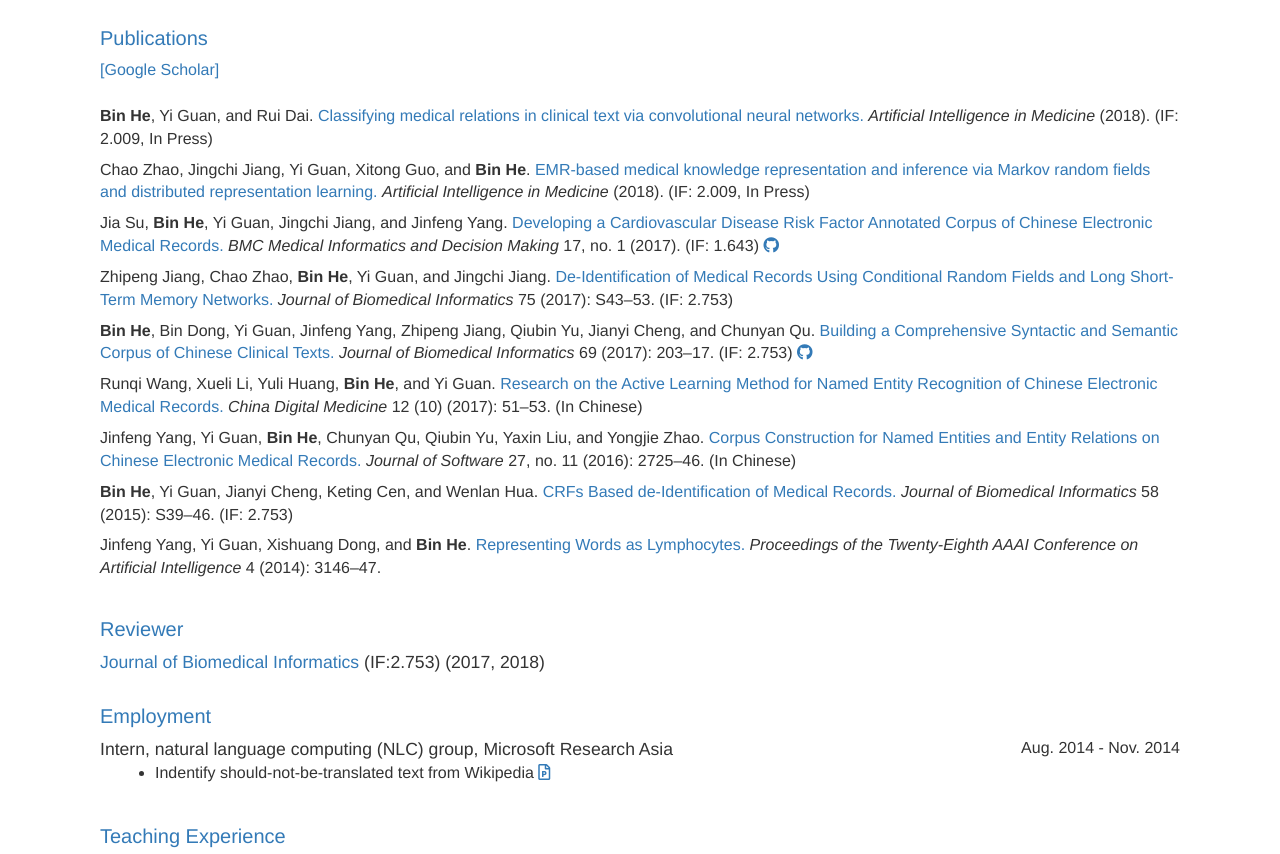
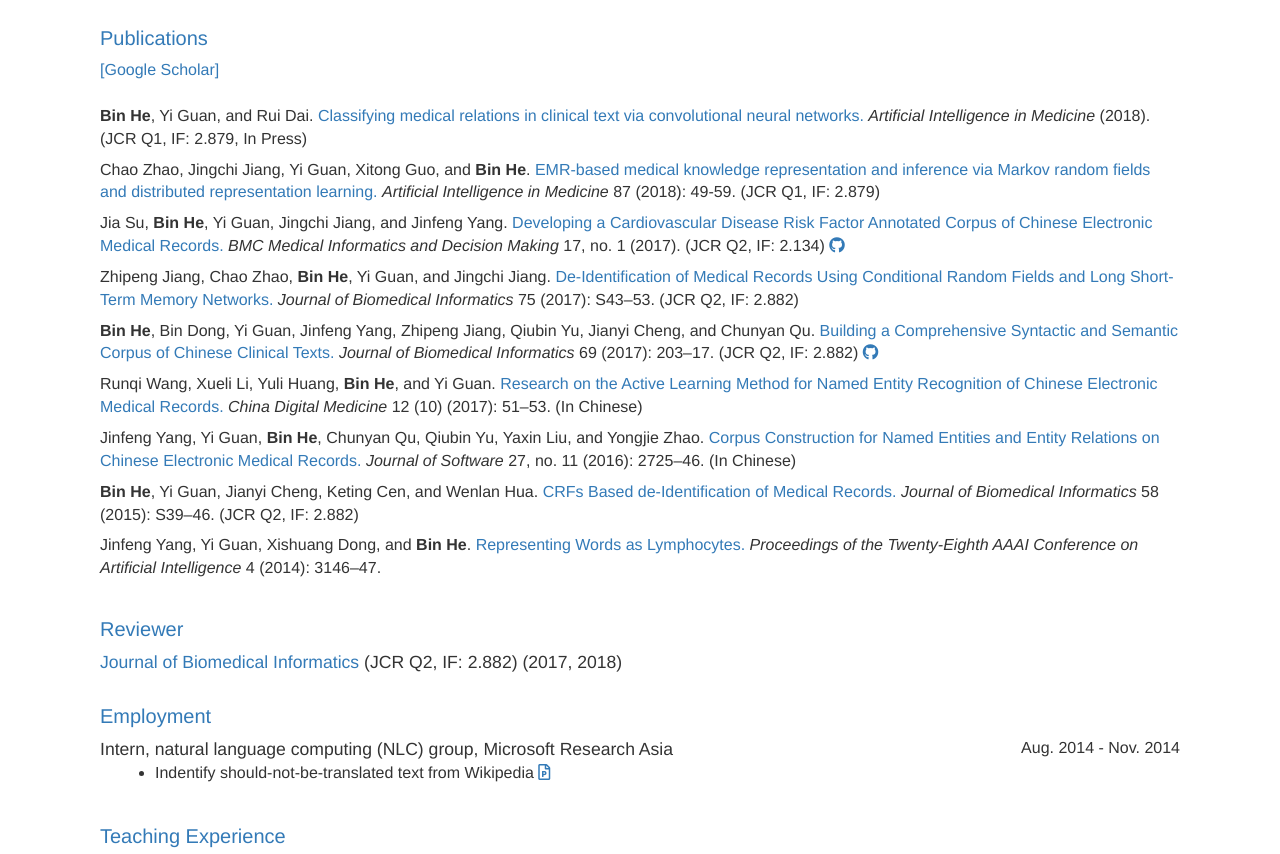
Before and after one commit to BinHeRunning/binherunning.github.io, a plain HTML site: page index.html in a window 1280 px wide. Shown: the part 731-1585 px from the top of the page. Drawn offline with nearby package versions, Linux system fonts and the light colour scheme; some packages are replaced by stand-ins of ours.

Commit message:
update sci information

```diff
--- a/index.html
+++ b/index.html
@@ -140,27 +140,27 @@
     <br/><br/>
 
     <div class="row">
-      <strong>Bin He</strong>, Yi Guan, and Rui Dai. <a href="https://www.sciencedirect.com/science/article/pii/S0933365717305523">Classifying medical relations in clinical text via convolutional neural networks.</a> <em>Artificial Intelligence in Medicine</em> (2018). (IF: 2.009, In Press)
+      <strong>Bin He</strong>, Yi Guan, and Rui Dai. <a href="https://www.sciencedirect.com/science/article/pii/S0933365717305523">Classifying medical relations in clinical text via convolutional neural networks.</a> <em>Artificial Intelligence in Medicine</em> (2018). (JCR Q1, IF: 2.879, In Press)
     </div>
     <div style="line-height:50%;"><br></div><a href=""></a>
 
     <div class="row">
-      Chao Zhao, Jingchi Jiang, Yi Guan, Xitong Guo, and <strong>Bin He</strong>. <a href="https://www.sciencedirect.com/science/article/pii/S0933365717302385">EMR-based medical knowledge representation and inference via Markov random fields and distributed representation learning.</a> <em>Artificial Intelligence in Medicine</em> (2018). (IF: 2.009, In Press)
+      Chao Zhao, Jingchi Jiang, Yi Guan, Xitong Guo, and <strong>Bin He</strong>. <a href="https://www.sciencedirect.com/science/article/pii/S0933365717302385">EMR-based medical knowledge representation and inference via Markov random fields and distributed representation learning.</a> <em>Artificial Intelligence in Medicine</em> 87 (2018): 49-59. (JCR Q1, IF: 2.879)
     </div>
     <div style="line-height:50%;"><br></div><a href=""></a>
 
     <div class="row">
-      Jia Su, <strong>Bin He</strong>, Yi Guan, Jingchi Jiang, and Jinfeng Yang. <a href="https://bmcmedinformdecismak.biomedcentral.com/articles/10.1186/s12911-017-0512-7">Developing a Cardiovascular Disease Risk Factor Annotated Corpus of Chinese Electronic Medical Records.</a> <em>BMC Medical Informatics and Decision Making</em> 17, no. 1 (2017). (IF: 1.643) <a href="https://github.com/WILAB-HIT/RiskFactor"> <i class="fab fa-github"></i></a>
+      Jia Su, <strong>Bin He</strong>, Yi Guan, Jingchi Jiang, and Jinfeng Yang. <a href="https://bmcmedinformdecismak.biomedcentral.com/articles/10.1186/s12911-017-0512-7">Developing a Cardiovascular Disease Risk Factor Annotated Corpus of Chinese Electronic Medical Records.</a> <em>BMC Medical Informatics and Decision Making</em> 17, no. 1 (2017). (JCR Q2, IF: 2.134) <a href="https://github.com/WILAB-HIT/RiskFactor"> <i class="fab fa-github"></i></a>
     </div>
     <div style="line-height:50%;"><br></div>
 
     <div class="row">
-      Zhipeng Jiang, Chao Zhao, <strong>Bin He</strong>, Yi Guan, and Jingchi Jiang. <a href="https://www.sciencedirect.com/science/article/pii/S1532046417302228">De-Identification of Medical Records Using Conditional Random Fields and Long Short-Term Memory Networks.</a> <em>Journal of Biomedical Informatics</em> 75 (2017): S43–53. (IF: 2.753)
+      Zhipeng Jiang, Chao Zhao, <strong>Bin He</strong>, Yi Guan, and Jingchi Jiang. <a href="https://www.sciencedirect.com/science/article/pii/S1532046417302228">De-Identification of Medical Records Using Conditional Random Fields and Long Short-Term Memory Networks.</a> <em>Journal of Biomedical Informatics</em> 75 (2017): S43–53. (JCR Q2, IF: 2.882)
     </div>
     <div style="line-height:50%;"><br></div>
 
     <div class="row">
-      <strong>Bin He</strong>, Bin Dong, Yi Guan, Jinfeng Yang, Zhipeng Jiang, Qiubin Yu, Jianyi Cheng, and Chunyan Qu. <a href="https://www.sciencedirect.com/science/article/pii/S153204641730076X">Building a Comprehensive Syntactic and Semantic Corpus of Chinese Clinical Texts.</a> <em>Journal of Biomedical Informatics</em> 69 (2017): 203–17. (IF: 2.753) <a href="https://github.com/WILAB-HIT/Resources"> <i class="fab fa-github"></i></a>
+      <strong>Bin He</strong>, Bin Dong, Yi Guan, Jinfeng Yang, Zhipeng Jiang, Qiubin Yu, Jianyi Cheng, and Chunyan Qu. <a href="https://www.sciencedirect.com/science/article/pii/S153204641730076X">Building a Comprehensive Syntactic and Semantic Corpus of Chinese Clinical Texts.</a> <em>Journal of Biomedical Informatics</em> 69 (2017): 203–17. (JCR Q2, IF: 2.882) <a href="https://github.com/WILAB-HIT/Resources"> <i class="fab fa-github"></i></a>
     </div>
     <div style="line-height:50%;"><br></div>
 
@@ -175,7 +175,7 @@
     <div style="line-height:50%;"><br></div>
 
     <div class="row">
-      <strong>Bin He</strong>, Yi Guan, Jianyi Cheng, Keting Cen, and Wenlan Hua. <a href="https://www.sciencedirect.com/science/article/pii/S1532046415001793">CRFs Based de-Identification of Medical Records.</a> <em>Journal of Biomedical Informatics</em> 58 (2015): S39–46. (IF: 2.753)
+      <strong>Bin He</strong>, Yi Guan, Jianyi Cheng, Keting Cen, and Wenlan Hua. <a href="https://www.sciencedirect.com/science/article/pii/S1532046415001793">CRFs Based de-Identification of Medical Records.</a> <em>Journal of Biomedical Informatics</em> 58 (2015): S39–46. (JCR Q2, IF: 2.882)
     </div>
     <div style="line-height:50%;"><br></div>
 
@@ -188,7 +188,7 @@
   <div id="section">
     <a name="reviewer" class="disabled"><h2> Reviewer </h2></a>
     <div>
-      <subsection> <a href="https://www.journals.elsevier.com/journal-of-biomedical-informatics/">Journal of Biomedical Informatics</a> (IF:2.753) (2017, 2018)</subsection></div>
+      <subsection> <a href="https://www.journals.elsevier.com/journal-of-biomedical-informatics/">Journal of Biomedical Informatics</a> (JCR Q2, IF: 2.882) (2017, 2018)</subsection></div>
   </div>
 
   <div id="section">
@@ -229,7 +229,7 @@
     <br/><br/><br/>
   </div>
 
-  <center>Last Updated: 20 May 2018</center>
+  <center>Last Updated: 2 Jul 2018</center>
   <br/>
 
   <!-- Global site tag (gtag.js) - Google Analytics -->
```
Also changed, not shown: 2 other files.
